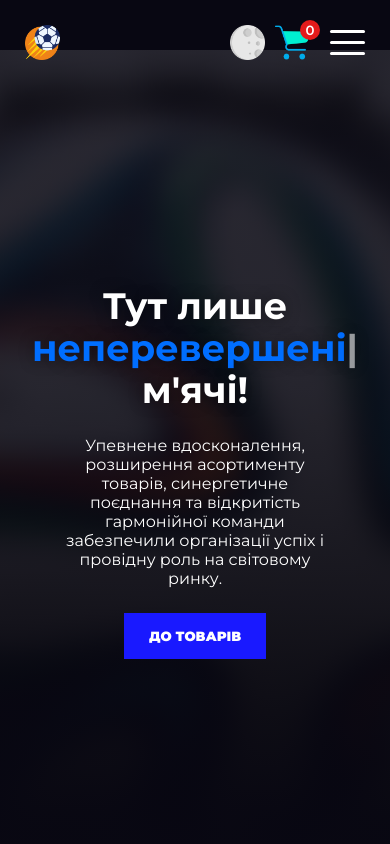
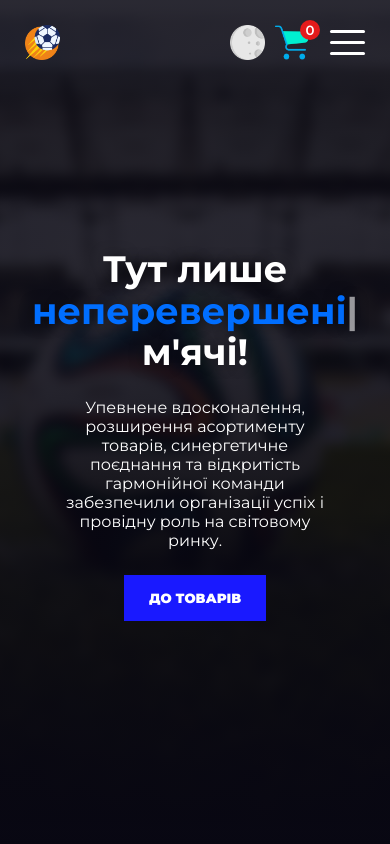
Before and after one commit to viktor-kindrat/ballsShop, a React (Create React App) app: page / in a window 390 px wide. Shown: the top 844 px of the page. Built offline with nearby package versions, Linux system fonts and the light colour scheme; a web font is replaced by a local one.

Commit message:
little anim upd

```diff
--- a/src/components/Header/Header.css
+++ b/src/components/Header/Header.css
@@ -48,7 +48,7 @@
     text-decoration: none;
     color: #ffffff;
     transition: color 0.3s;
-    opacity: 0;
+    /* opacity: 0.1; */
     -webkit-transition: color 0.3s;
     -moz-transition: color 0.3s;
     -ms-transition: color 0.3s;
--- a/src/components/Header/Header.jsx
+++ b/src/components/Header/Header.jsx
@@ -33,8 +33,8 @@ function Header (props){
     useEffect(()=>{
         let tl = gsap.timeline();
         tl.fromTo(".Header-logo", {opacity: 0}, {opacity: 1, duration: 1});
-        tl.fromTo(".Header-navItem", {x: -10, opacity: 0}, {x: 0, opacity: 1, duration: 1, stagger: 0.2})
-        tl.fromTo(".Header-btn", {x: -10, opacity: 0}, {x: 0, opacity: 1, duration: 1, stagger: 0.2})
+        tl.fromTo(".Header-navItem", {x: -10, opacity: 0}, {x: 0, opacity: 1, duration: 0.6, stagger: 0.2})
+        tl.fromTo(".Header-btn", {x: -10, opacity: 0}, {x: 0, opacity: 1, duration: 0.6, stagger: 0.2})
     }, [])
 
     useEffect(()=>{
--- a/src/components/Home/Home.css
+++ b/src/components/Home/Home.css
@@ -75,8 +75,12 @@
 
 @media screen and (max-width: 800px) {
     .Home {
-        margin-top: 50px;
+        padding-top: 50px;
         flex-direction: column-reverse;
+        background-size: cover;
+    }
+    .App[data-theme="day"] .Home {
+        background-size: cover;
     }
 }
 
--- a/src/components/Home/Home.jsx
+++ b/src/components/Home/Home.jsx
@@ -10,7 +10,7 @@ function Home (props) {
         if (document.querySelector(".Home")) {
             function anim(){
                 gsap.fromTo(".Home-headline", {opacity: 0}, {opacity: 1, duration: 1, ease: "power1.inOut"});
-                gsap.fromTo(".Home-text, .Home-btn", {opacity: 0, y: 50}, {opacity: 1, y: 0, duration: 1.5});
+                gsap.fromTo(".Home-text, .Home-btn", {opacity: 0}, {opacity: 1, duration: 1.5, stagger: 0.2});
             }
             gsap.delayedCall(0.5, anim)
             let typed;
```
Also changed, not shown: src/components/ProductCard/img/ball.png (added), src/components/ProductCard/img/cart.png.
